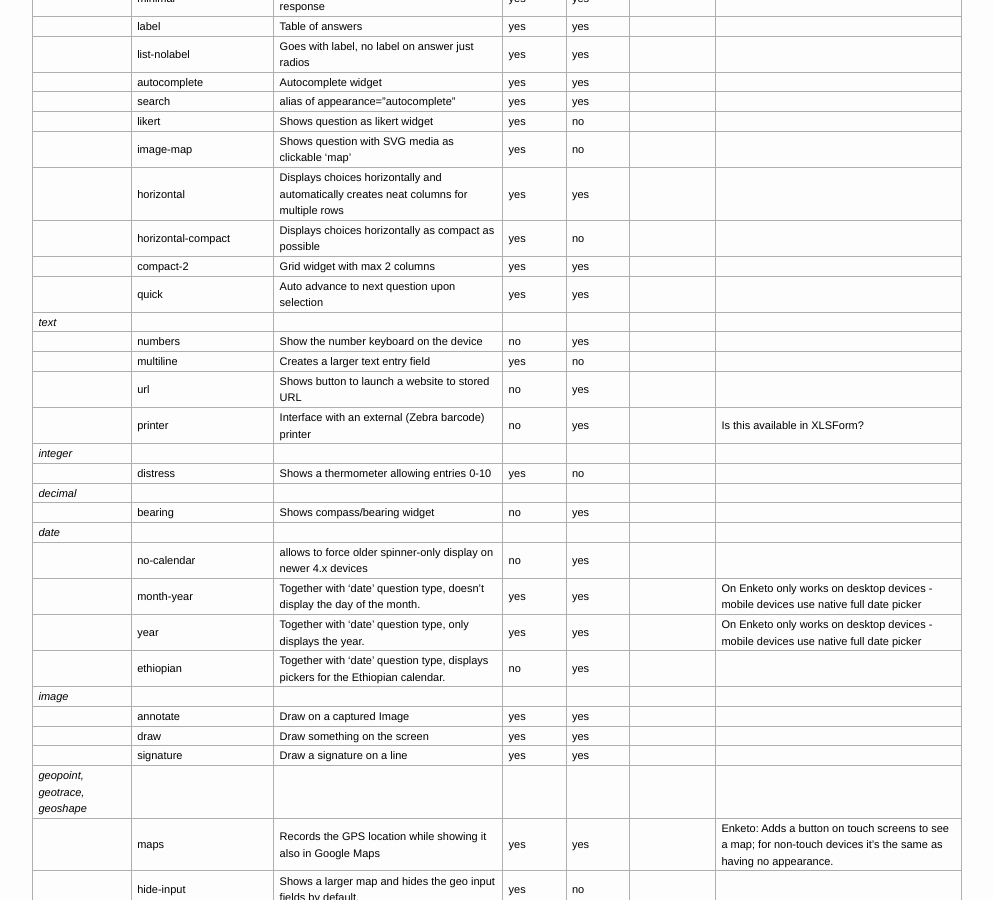
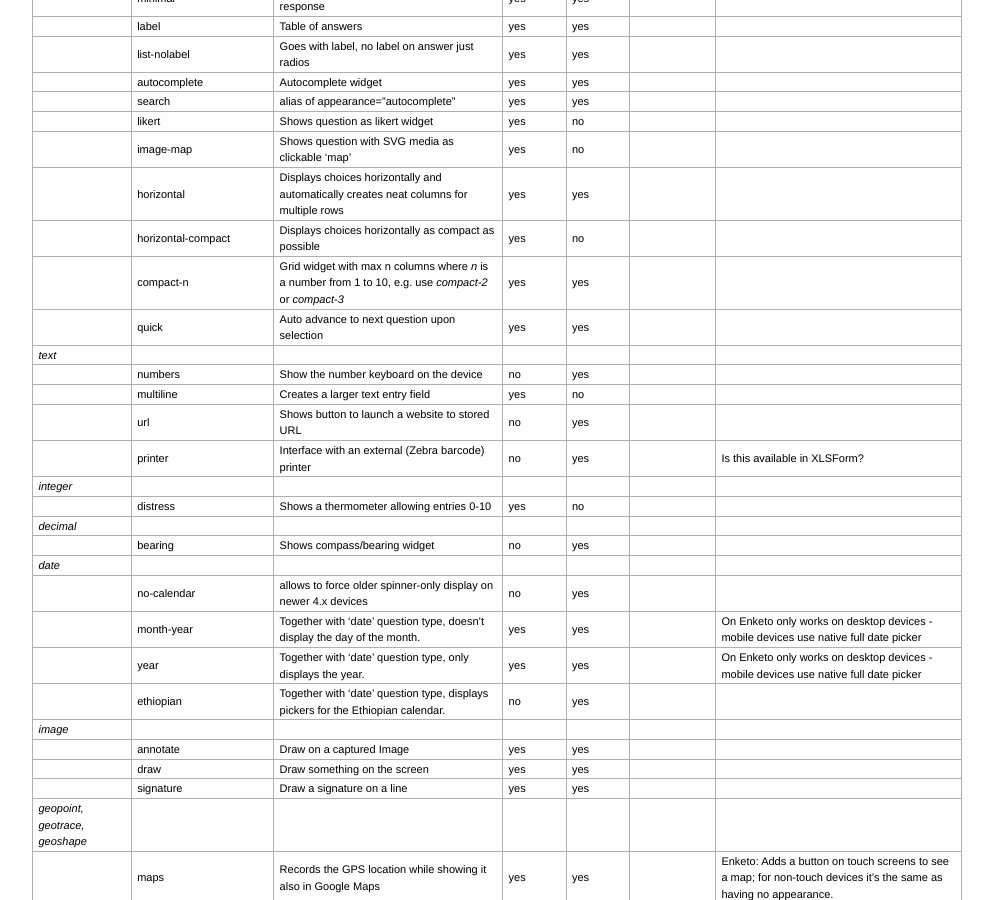
Before and after one commit to XLSForm/xlsform.github.io, a Jekyll site: the page built from ref-table.md, in a window 1280 px wide and 900 px high, scrolled down 2304 px. Shown: the whole window, without its empty margins (143-1136 px from the left). Built offline with Jekyll 4.4.1, drawn with Linux system fonts in a browser that asks for light colours; nearby versions of some CDN libraries.

Commit message:
Edited compact-n documentation, closes #54

```diff
--- a/_includes/xlsform-reference-table.md
+++ b/_includes/xlsform-reference-table.md
@@ -82,7 +82,7 @@ This sheet is mandatory in all XLSForms.
 |                                        | image-map                                | Shows question with SVG media as clickable 'map'                                                                                      | yes                  | no                       |                     |                                                                                                                                            |
 |                                    	| horizontal                           	| Displays choices horizontally and automatically creates neat columns for multiple rows                                            	| yes              	| yes                  	|                 	|                                                                                                                                        	|
 |                                    	| horizontal-compact                   	| Displays choices horizontally as compact as possible                                                                              	| yes              	| no                   	|                 	|                                                                                                                                        	|
-|                                    	| compact-2                            	| Grid widget with max 2 columns                                                                                                    	| yes              	| yes                  	|                 	|                                                                                                                                        	|
+|                                    	| compact-n                            	| Grid widget with max n columns where _n_ is a number from 1 to 10, e.g. use _compact-2_ or _compact-3_                               	| yes              	| yes                  	|                 	|                                                                                                                                        	|
 |                                    	| quick                                	| Auto advance to next question upon selection                                                                                      	| yes              	| yes                  	|                 	|                                                                                                                                        	|
 | *text*                             	|                                      	|                                                                                                                                   	|                  	|                      	|                 	|                                                                                                                                        	|
 |                                    	| numbers                              	| Show the number keyboard on the device                                                                                            	| no               	| yes                  	|                 	|                                                                                                                                        	|
```
